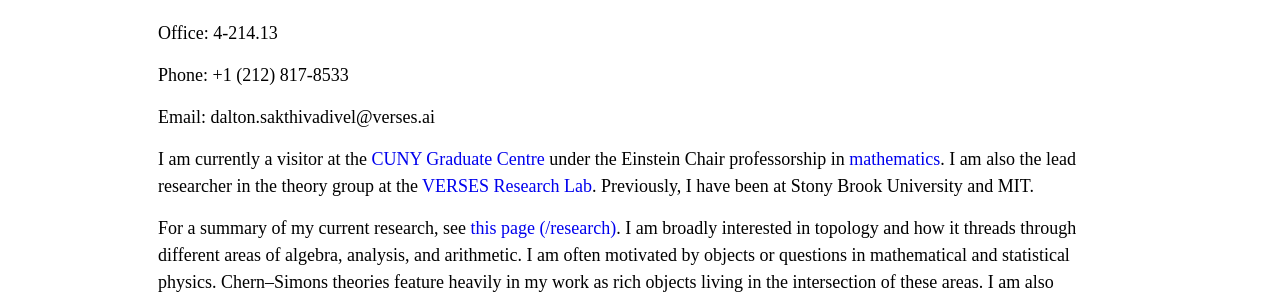
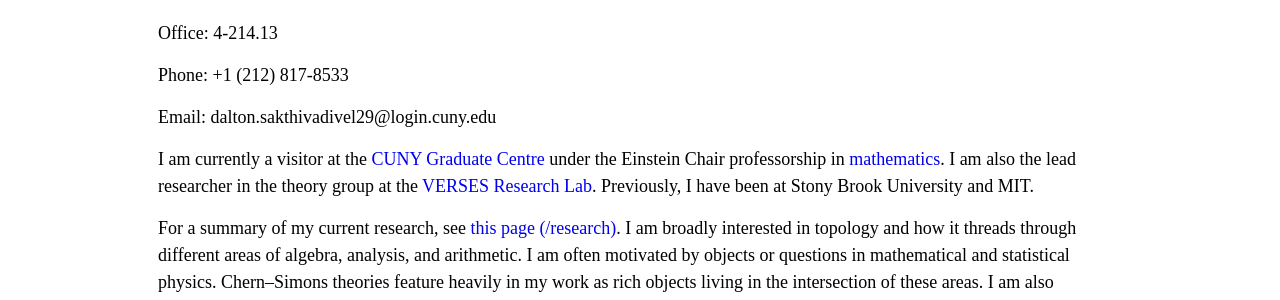
Before and after one commit to DARSakthi/DARSakthi.github.io, a Jekyll site: the page built from index.markdown, in a window 1280 px wide. Shown: the part 146-446 px from the top of the page. Built offline with Jekyll 4.4.1, drawn with Linux system fonts in a browser that asks for light colours.

Commit message:
Updated email

```diff
--- a/index.markdown
+++ b/index.markdown
@@ -10,7 +10,7 @@ Office: 4-214.13
 
 Phone: +1 (212) 817-8533
 
-Email: dalton.sakthivadivel@verses.ai
+Email: dalton.sakthivadivel29@login.cuny.edu
 
 I am currently a visitor at the [CUNY Graduate Centre](https://www.gc.cuny.edu) under the Einstein Chair professorship in [mathematics](https://www.gc.cuny.edu/mathematics). I am also the lead researcher in the theory group at the [VERSES Research Lab](https://darsakthi.github.io/verses-lab/). Previously, I have been at Stony Brook University and MIT.
 
```
